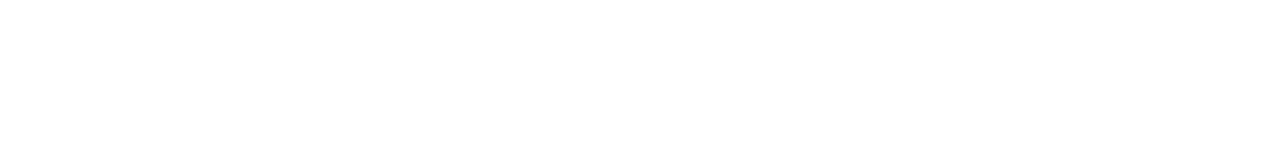
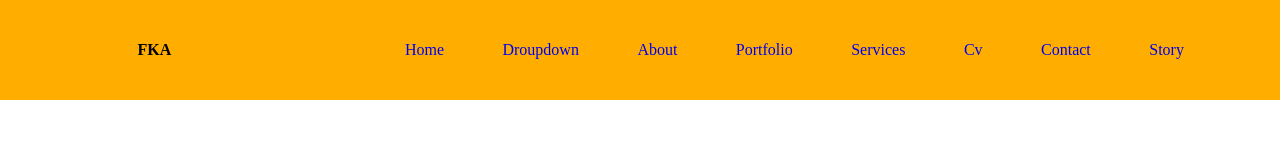
Before and after one commit to Franciskojo/My-Portfolio, a plain HTML site: page index.html in a window 1280 px wide. Drawn offline with Linux system fonts and the light colour scheme.

Commit message:
Added Navigation Bar

```diff
--- a/index.html
+++ b/index.html
@@ -3,9 +3,23 @@
 <head>
     <meta charset="UTF-8">
     <meta name="viewport" content="width=device-width, initial-scale=1.0">
-    <title>Portfolio</title>
+    <title>My Portfolio</title>
+    <link rel="stylesheet" href="./styles.css">
 </head>
 <body>
+    <nav>
+        <h4>FKA</h4>
+        <div class="nav-items">
+            <a class="text-white" href="#Browse home">Home</a>
+            <a class="text-white" href="#Droup">Droupdown</a>
+            <a class="text-white" href="#About">About</a>
+            <a class="text-white" href="#Portfolio">Portfolio</a>
+            <a class="text-white" href="#Services">Services</a>
+            <a class="text-white" href="#Cv">Cv</a>
+            <a class="text-white" href="#Contact">Contact</a>
+            <a class="text-white" href="#Story">Story</a>
+        </div>
+    </nav>
 
 </body>
 </html>
--- /dev/null
+++ b/styles.css
@@ -0,0 +1,27 @@
+* {
+  margin: 0;
+  padding: 0;
+  text-decoration: none;
+}
+
+nav {
+    display: flex;
+    flex-direction: row;
+    padding: 10px 50px;
+    justify-content: space-around;
+    height: 80px;
+    align-items: center;
+    background-color: rgb(255, 174, 0);
+    position: fixed;
+    width: 100%;
+    top: 0;
+    left: 0;
+    z-index: 50;
+  }
+
+  .nav-items {
+    display: flex;
+    flex-direction: row;
+    justify-content: space-evenly;
+    width: 70%;
+  }
```
